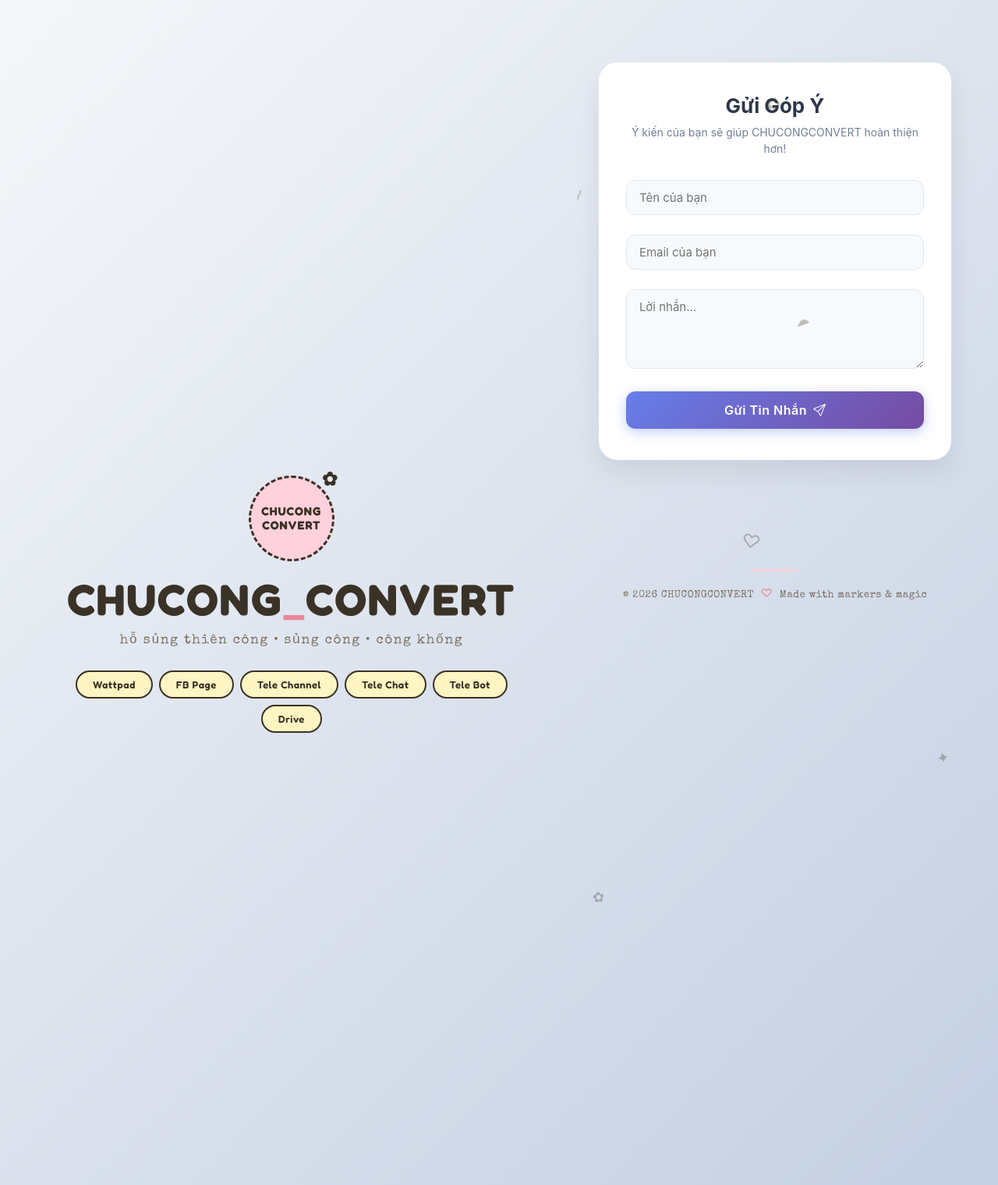
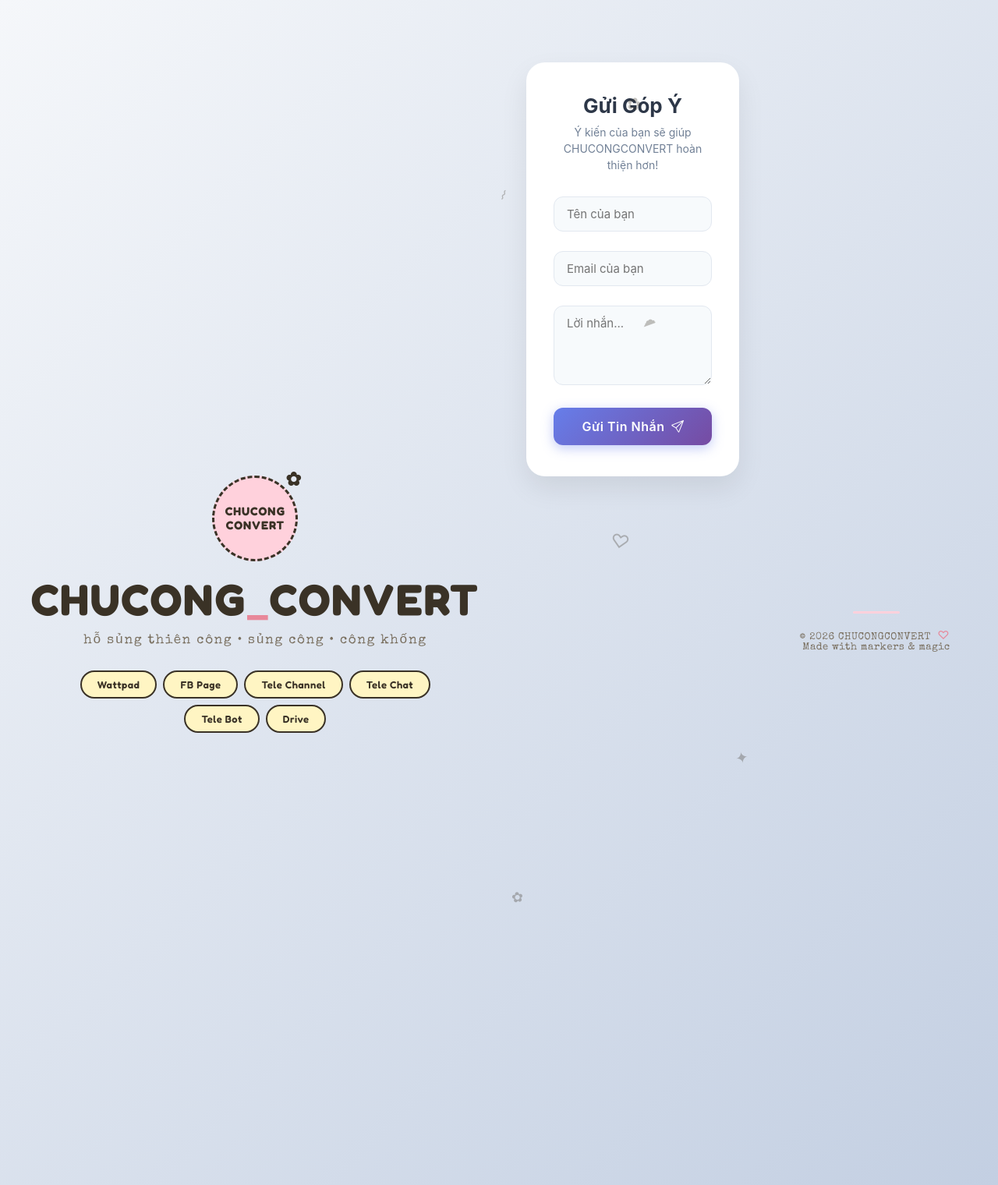
Before and after one commit to PhamNhaDoan/phamnhadoan.github.io, a Jekyll site: the page chucongconvert/contact/index.html, which Jekyll copies as it is, in a window 1280 px wide. Shown: the whole page at 78% size. Built offline with Jekyll 4.4.1, drawn with Linux system fonts in a browser that asks for light colours.

Commit message:
Refactor contact form structure and styling

```diff
--- a/chucongconvert/contact/index.html
+++ b/chucongconvert/contact/index.html
@@ -35,10 +35,9 @@
   <span class="doodle doodle--3">♡</span>
   <span class="doodle doodle--4">✦</span>
   <span class="doodle doodle--5">⌇</span>
-
   <span class="doodle doodle--6">✿</span>
 
-
+  <div class="contact-wrapper">
     <div class="contact-card">
         <div class="contact-header">
             <h2>Gửi Góp Ý</h2>
@@ -67,6 +66,7 @@
         </form>
     </div>
   </div>
+</section>
 
 <!-- FOOTER -->
 <footer class="site-footer">
```
Lines whose indentation alone changed are shown as unchanged.
